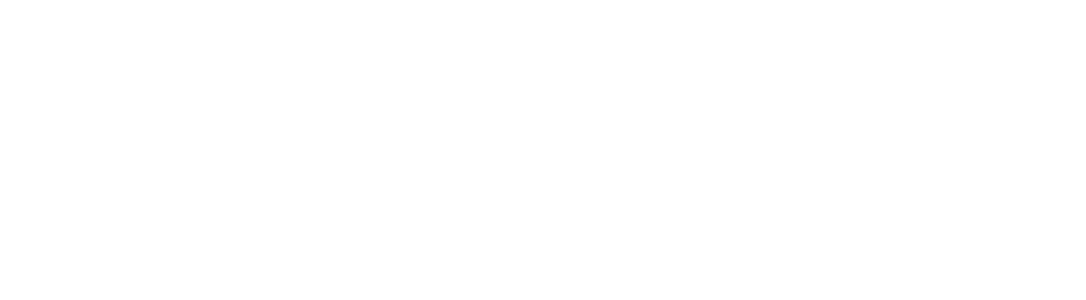
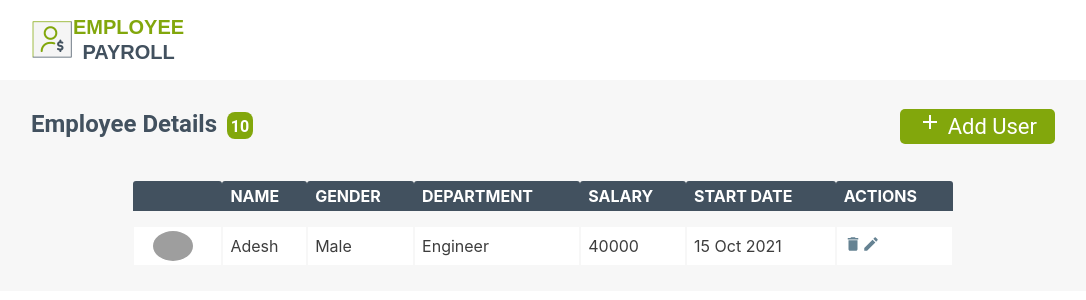
Before and after one commit to AdeshMask/React-Employee-Payroll-App, a React (Create React App) app: page / in a window 1280 px wide. Before the commit this address had no page. Shown: the top 300 px of the page, without its empty margins (97-1183 px from the left). Built offline with nearby package versions, Linux system fonts and the light colour scheme; grey boxes are pictures that could not be loaded.

Commit message:
Added:Routing When Event occures

```diff
--- a/src/App.js
+++ b/src/App.js
@@ -8,7 +8,7 @@ function App() {
     <div className="App">
       <BrowserRouter>
       <Routes>
-            <Route path="/home" element={<Home />} />
+            <Route path="/" element={<Home />} />
             <Route path="/add" element={<Add />} />
         </Routes>
       </BrowserRouter>
--- a/src/Components/Add-Employee-form/add.employee.css
+++ b/src/Components/Add-Employee-form/add-employee.css
@@ -2,8 +2,6 @@ body {
     margin: 0;
     height: 100%;
   }
-
-/* UC1 */
 
   .header {
     padding: 15px 0;
@@ -27,6 +25,8 @@ body {
 
   .logo-content-img {
     border: solid 0px #42515f;
+    max-width: 20px;
+    max-height: 20px;
   }
 
   .emp-text {
@@ -45,8 +45,6 @@ body {
     box-sizing: border-box;
   }
 
-/* UC2 */
-
   .form-content {
     min-height: calc(100% - 80px);
     background-color: #f7f7f7;
@@ -54,6 +52,7 @@ body {
     justify-content: center;
     align-items: center;
     border: 0px solid green;
+
   }
 
   .form {
@@ -63,6 +62,7 @@ body {
     border: 1px solid #f5f5f5;
     border-radius: 8px;
     opacity: 1;
+    text-align: left;
   }
 
   .row-content {
@@ -103,7 +103,7 @@ label {
     flex-direction: row;
   }
 
-.profile-radio-content>label {
+  .profile-radio-content > label {
     display: flex;
     flex-direction: row;
     align-items: center;
@@ -172,12 +172,15 @@ error-output {
     .form {
       width: 85%;
       padding: 44px 20px;
+      text-align: left;
+      justify-content: space-between;
     }
   }
 
   @media only screen and (max-width: 600px) {
     .form {
       margin-top: 10px;
+      text-align: left;
     }
     .row {
       flex-direction: column;
--- a/src/Components/Add-Employee-form/add-employee.jsx
+++ b/src/Components/Add-Employee-form/add-employee.jsx
@@ -1,10 +1,11 @@
 import React from 'react'
-import './add.employee.css'
+import './add-employee.css'
 import logo from './logo.png'
 import profile3 from './Ellipse -3.png'
 import profile1 from './Ellipse -1.png'
 import profile7 from './Ellipse -7.png'
 import profile8 from './Ellipse -8.png'
+import { Link } from 'react-router-dom';
 // import profile5 from './Ellipse -5.png'
 // import profile6 from './Ellipse -6.png'
 
@@ -23,6 +24,7 @@ function Add() {
             <div class="form-content">
             <form class="form" action="#" onreset="resetForm()"
                 onsubmit="save()">
+
                 <div class="row-content">
                     <label for="name" class="label text">Name</label>
                     <input type="text" class="input" id="name" name="name"
@@ -165,8 +167,8 @@ function Add() {
                         placeholder=""></textarea>
                 </div>
                 <div class="buttonParent">
-                    <a href="home.html" class="resetButton
-                        button cancelButton">Cancel</a>
+                    <Link to="/" class="resetButton
+                        button cancelButton">Cancel</Link>
                     <div class="submit-reset">
                         <button class="button submitButton" id="submitButton"
                             type="submit">Submit</button>
--- a/src/Components/payroll-form/payroll-form.jsx
+++ b/src/Components/payroll-form/payroll-form.jsx
@@ -4,6 +4,7 @@ import logo from './logo.png';
 import icons1 from './add-24px.svg'
 import icons2 from './delete-black-18dp.svg'
 import icons3 from './create-black-18dp.svg'
+import { Link } from 'react-router-dom';
 
 function Home() {
     return (
@@ -22,8 +23,8 @@ function Home() {
 			<div class="emp-detail-text">
 				Employee Details<div class="emp-count">10</div>
 			</div>
-			<a href="../pages/EmpPayroll_form.html" class="add-button">
-			<img src={icons1} alt="" /> Add User</a>
+			<a><Link to="/add" class="add-button">
+			<img src={icons1} alt="" /> Add User</Link></a>
 		</div>
 
 		<div class="table-main">
--- a/src/index.js
+++ b/src/index.js
@@ -1,17 +1,12 @@
 import React from 'react';
-import ReactDOM from 'react-dom/client';
+import ReactDOM from 'react-dom';
 import './index.css';
 import App from './App';
-import reportWebVitals from './reportWebVitals';
 
-const root = ReactDOM.createRoot(document.getElementById('root'));
-root.render(
+
+ReactDOM.render(
   <React.StrictMode>
     <App />
-  </React.StrictMode>
+  </React.StrictMode>,
+  document.getElementById('root')
 );
-
-// If you want to start measuring performance in your app, pass a function
-// to log results (for example: reportWebVitals(console.log))
-// or send to an analytics endpoint. Learn more: https://bit.ly/CRA-vitals
-reportWebVitals();
```
Lines whose indentation alone changed are shown as unchanged.
